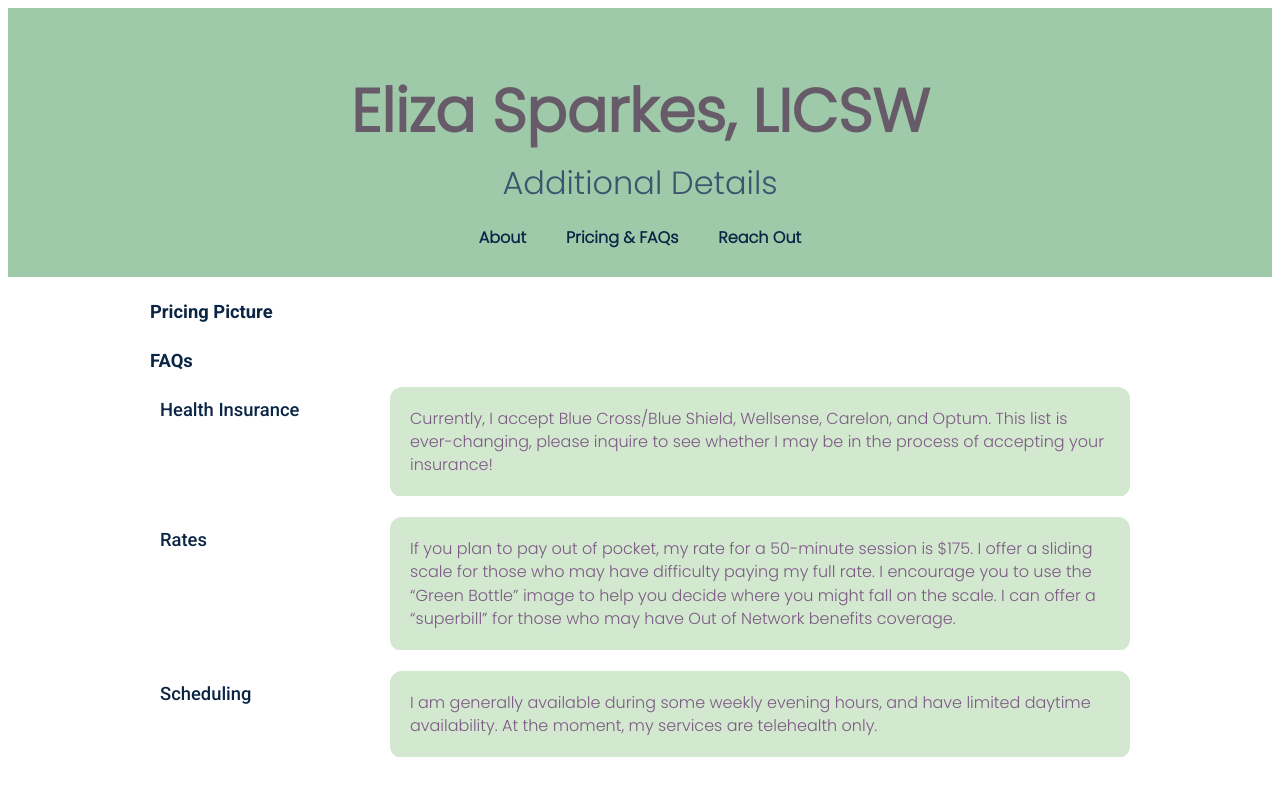
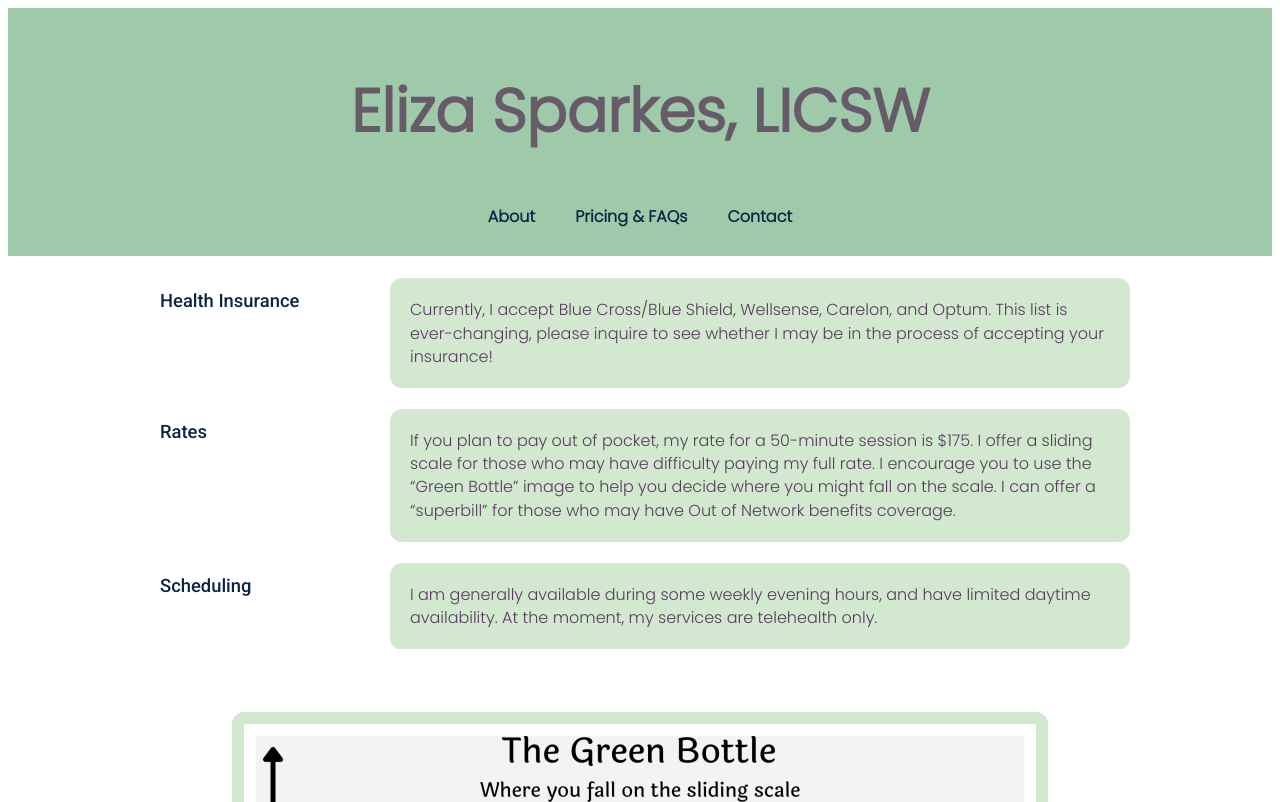
Before and after one commit to matt347/therapy-website-design, a plain HTML site: page frontend/details.html in a window 1280 px wide. Shown: the top 802 px of the page. Drawn offline with Linux system fonts and the light colour scheme.

Commit message:
tweaks
more tweaks

```diff
--- a/frontend/details.html
+++ b/frontend/details.html
@@ -13,26 +13,27 @@
 <body>
   <header>
     <h1>Eliza Sparkes, LICSW</h1>
-    <h2>Additional Details</h2>
+    <!-- <h2>Additional Details</h2> -->
+    <div class="border-bottom"></div>
     <div id="nav_div"></div>
     <script src="nav.js"></script>
   </header>
+  <!-- <section>
+    <h3>Pricing Picture</h3>
+  </section> -->
   <section>
-    <h3>Pricing Picture</h3>
-  </section>
-  <section>
-    <h3>FAQs</h3>
+    <!-- <h3>FAQs</h3> -->
     <table>
       <tr>
         <td>Health Insurance</td>
-        <td class="work-together-div" style="color: #7C5A84;">
+        <td class="work-together-div" style="color: #573C5D;">
           Currently, I accept Blue Cross/Blue Shield, Wellsense, Carelon, and Optum. This list is
           ever-changing, please inquire to see whether I may be in the process of accepting your insurance!
         </td>
       </tr>
       <tr>
         <td>Rates</td>
-        <td class="work-together-div" style="color: #7C5A84;">
+        <td class="work-together-div" style="color: #573C5D;">
           If you plan to pay out of pocket, my rate for a 50-minute session is $175. I offer a sliding scale for those
           who may have difficulty paying my full rate. I encourage you to use the “Green Bottle” image to help you
           decide where you might fall on the scale. I can offer a “superbill” for those who may have Out of Network
@@ -41,7 +42,7 @@
       </tr>
       <tr>
         <td>Scheduling</td>
-        <td class="work-together-div" style="color: #7C5A84;">
+        <td class="work-together-div" style="color: #573C5D;">
           I am generally available during some weekly evening hours, and have limited daytime availability. At the
           moment, my services are telehealth only.
         </td>
--- a/frontend/nav.js
+++ b/frontend/nav.js
@@ -10,7 +10,7 @@ nav_div.innerHTML = `
         <a href="details.html">Pricing & FAQs</a>
     </div>
     <div>
-        <a href="formpage.html">Reach Out</a>
+        <a href="formpage.html">Contact</a>
     </div>
 </nav>`;
 }
--- a/frontend/styles.css
+++ b/frontend/styles.css
@@ -101,7 +101,7 @@ section h3 {
 }
 
 p, li {
-  color: #7C5A84;
+  color: #573C5D;
   font-size: 1rem;
   margin-bottom: 12px;
 }
```
Also changed, not shown: frontend/formpage.html (+2 -1 lines), frontend/index.html (+11 -10 lines).
